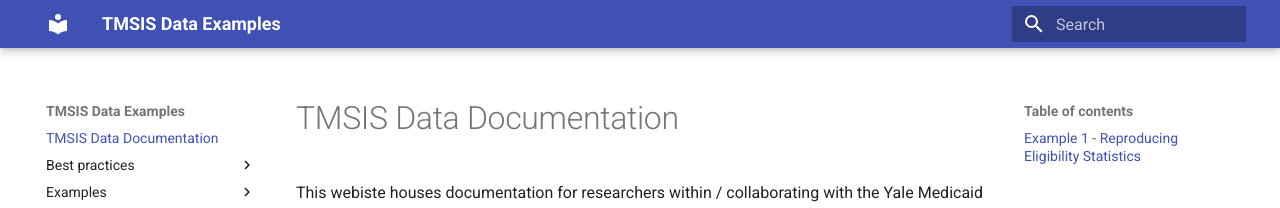
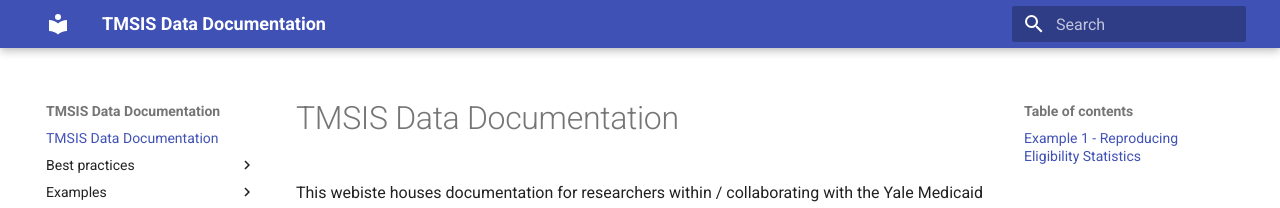
Before and after one commit to Yale-Medicaid/TMSIS_analysis_examples, an MkDocs documentation site: the page built from docs/index.md, in a window 1280 px wide. Shown: the top 208 px of the page. Built offline with MkDocs 1.6.1 and Material for MkDocs 9.7.7, drawn with Linux system fonts in a browser that asks for light colours.

Commit message:
changed site name

```diff
--- a/mkdocs.yml
+++ b/mkdocs.yml
@@ -1,4 +1,4 @@
-site_name: TMSIS Data Examples
+site_name: TMSIS Data Documentation
 theme:
   name: material
   features:
```
